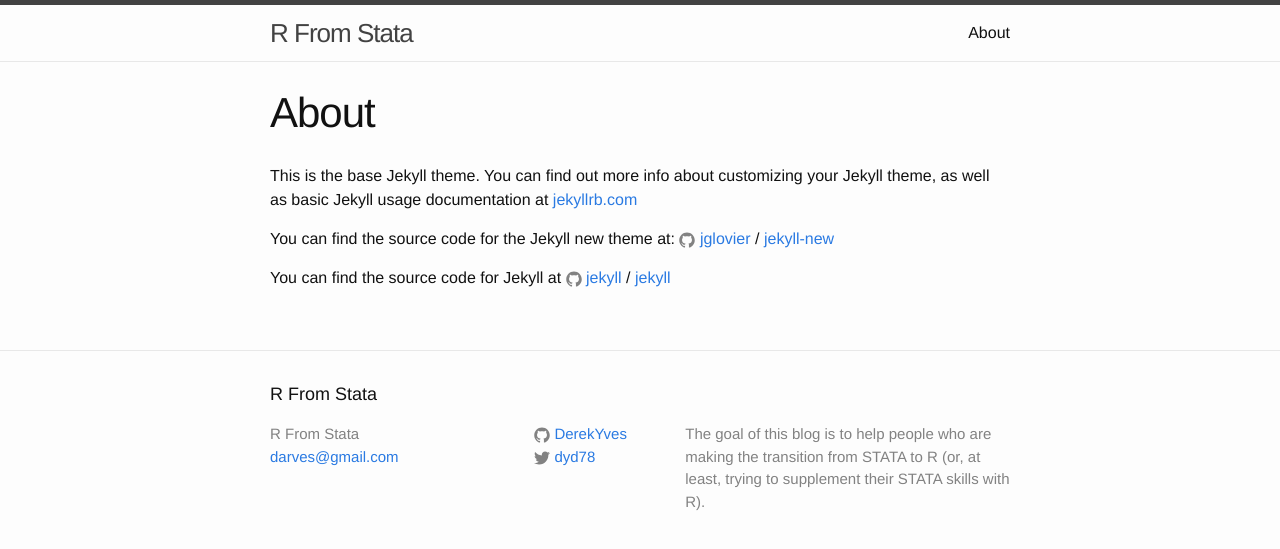
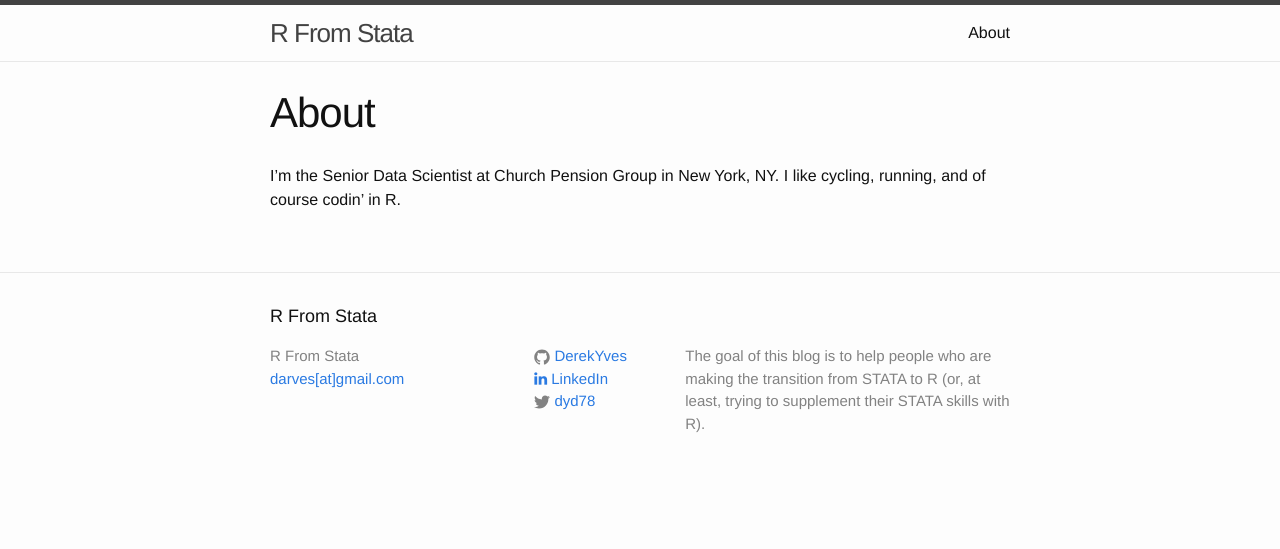
Before and after one commit to DerekYves/blog_archives, a Jekyll site: the page built from about.md, in a window 1280 px wide. Shown: the top 549 px of the page. Built offline with Jekyll 4.4.1, drawn with Linux system fonts in a browser that asks for light colours; nearby versions of some CDN libraries.

Commit message:
update to index

```diff
--- a/_config.yml
+++ b/_config.yml
@@ -7,13 +7,13 @@
 
 # Site settings
 title: R From Stata
-email: darves@gmail.com
+email: darves[at]gmail.com
 description: > # this means to ignore newlines until "baseurl:"
     The goal of this blog is to help people who are making the transition from STATA to R (or, at least, trying to supplement their STATA skills with R).
 baseurl: "/blog" # the subpath of your site, e.g. /blog
 url: "http://derekyves.github.io/blog/" # the base hostname & protocol for your site
 twitter_username: dyd78
 github_username:  DerekYves
-
+linkedin_username: derek-darves-681a93a7
 # Build settings
 markdown: kramdown
--- a/_includes/footer.html
+++ b/_includes/footer.html
@@ -19,6 +19,13 @@
             {% include icon-github.html username=site.github_username %}
           </li>
           {% endif %}
+          {% if site.linkedin_username %}
+        <li>
+    <a href="https://linkedin.com/in/{{ site.linkedin_username }}">
+      <i class="fa fa-linkedin"></i>  LinkedIn
+    </a>
+  </li>
+{% endif %}
 
           {% if site.twitter_username %}
           <li>
--- a/_includes/head.html
+++ b/_includes/head.html
@@ -9,4 +9,5 @@
   <link rel="stylesheet" href="{{ "/css/main.css" | prepend: site.baseurl }}">
   <link rel="canonical" href="{{ page.url | replace:'index.html','' | prepend: site.baseurl | prepend: site.url }}">
   <link rel="alternate" type="application/rss+xml" title="{{ site.title }}" href="{{ "/feed.xml" | prepend: site.baseurl | prepend: site.url }}">
+  <link rel="stylesheet" href="//maxcdn.bootstrapcdn.com/font-awesome/4.3.0/css/font-awesome.min.css">
 </head>
--- a/about.md
+++ b/about.md
@@ -4,12 +4,4 @@
 permalink: /about/
 ---
 
-This is the base Jekyll theme. You can find out more info about customizing your Jekyll theme, as well as basic Jekyll usage documentation at [jekyllrb.com](http://jekyllrb.com/)
-
-You can find the source code for the Jekyll new theme at:
-{% include icon-github.html username="jglovier" %} /
-[jekyll-new](https://github.com/jglovier/jekyll-new)
-
-You can find the source code for Jekyll at
-{% include icon-github.html username="jekyll" %} /
-[jekyll](https://github.com/jekyll/jekyll)
+I'm the Senior Data Scientist at Church Pension Group in New York, NY. I like cycling, running, and of course codin' in R.
--- a/index.html
+++ b/index.html
@@ -1,7 +1,10 @@
 ---
 layout: default
 ---
-
+<section role="banner">
+  <img src="img/banner.jpg" />
+</section>
+<br>
 <div class="home">
 
   <h1 class="page-heading">Posts</h1>
```
Also changed, not shown: img/banner.jpg (added), 2 other files.
